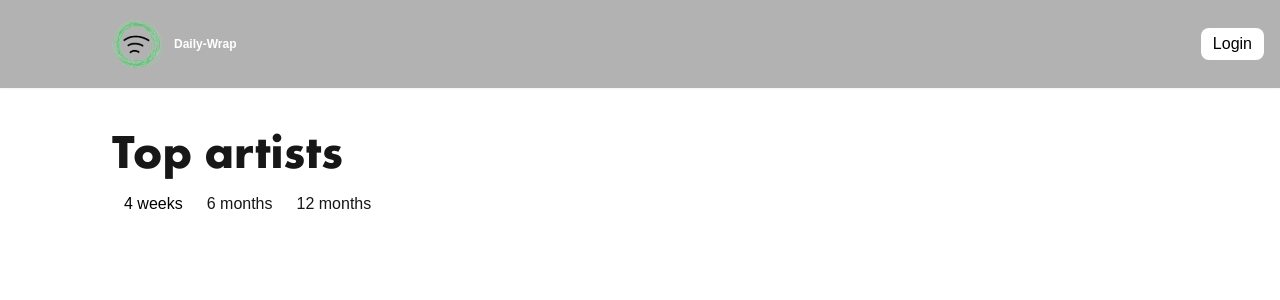
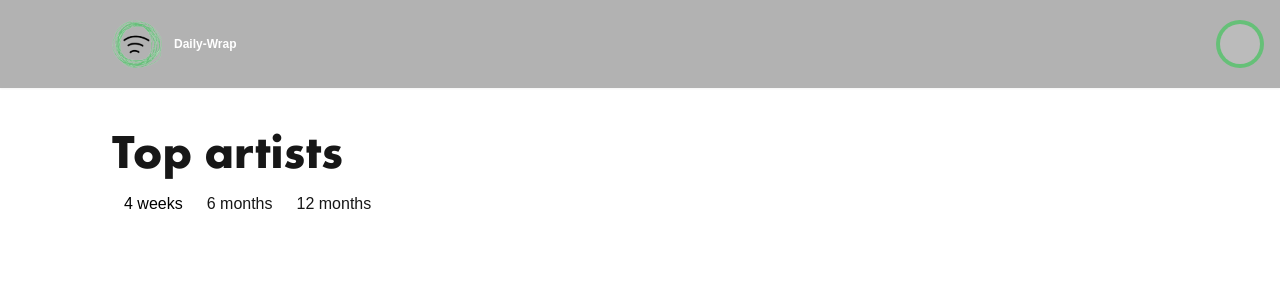
Before and after one commit to nyakondaanesu/daily-wrapped, a Next.js app in the folder my-app/: page /top-artists in a window 1280 px wide. Shown: the top 300 px of the page. Built offline with nearby package versions, Linux system fonts and the light colour scheme; no server answers; sample sign-in values are in the browser's storage.

Commit message:
authentication v1

```diff
--- a/my-app/app/page.tsx
+++ b/my-app/app/page.tsx
@@ -1,6 +1,16 @@
+import { auth, signIn } from "@/auth";
+
 import Image from "next/image";
+import { redirect } from "next/navigation";
+export default async function Home() {
+  const session = await auth();
 
-export default function Home() {
+  if (session?.user) {
+    console.log(session?.user);
+    redirect("/top-artists");
+    return <> redirecting ...</>;
+  }
+
   return (
     <>
       <main className="bg-bannerImg bg-cover h-dvh">
@@ -33,6 +43,12 @@ export default function Home() {
             uncover trends in your music taste.
             <br /> Get personalized insights to enhance your music experience.
             <h4 />
+            <form
+              action={async () => {
+                "use server";
+                await signIn("spotify", { redirectTo: "/top-artists" });
+              }}
+            >
               <button className="flex items-center font-futuraThin rounded-full bg-white/80 text-black p-3 my-14 hover:bg-spotifyGreen/60 hover:text-white">
                 login with Spotify
                 <img
@@ -43,6 +59,7 @@ export default function Home() {
                   alt="long-arrow-right--v1"
                 />
               </button>
+            </form>
           </div>
         </div>
       </main>
--- a/my-app/app/top-artists/_components/navbar.tsx
+++ b/my-app/app/top-artists/_components/navbar.tsx
@@ -1,4 +1,6 @@
-const Navbar = () => {
+import { auth } from "@/auth";
+const Navbar = async () => {
+  const session = await auth();
   return (
     <>
       <header className="flex justify-between items-center mx-auto bg-black/30 backdrop-blur-sm shadow-sm z-50 ">
@@ -15,8 +17,13 @@ const Navbar = () => {
         </div>
 
         <div className="flex items-center justify-center mr-4">
-          <button className="bg-white rounded-lg text-black p-1 px-3">
-            Login
+          <button className="bg-spotifyGreen rounded-full ">
+            <img
+              src={session?.user?.image as any}
+              width={48}
+              className="rounded-full p-1"
+              alt="spotify profile image"
+            />
           </button>
         </div>
       </header>
--- a/my-app/app/top-artists/page.tsx
+++ b/my-app/app/top-artists/page.tsx
@@ -1,6 +1,12 @@
+import { auth } from "@/auth";
+import { redirect } from "next/navigation";
 import Navbar from "./_components/navbar";
 
-const TopArtistPage = () => {
+const TopArtistPage = async () => {
+  const session = await auth();
+  if (!session?.user) {
+    redirect("/");
+  }
   return (
     <>
       <Navbar></Navbar>
```
Lines whose indentation alone changed are shown as unchanged.
